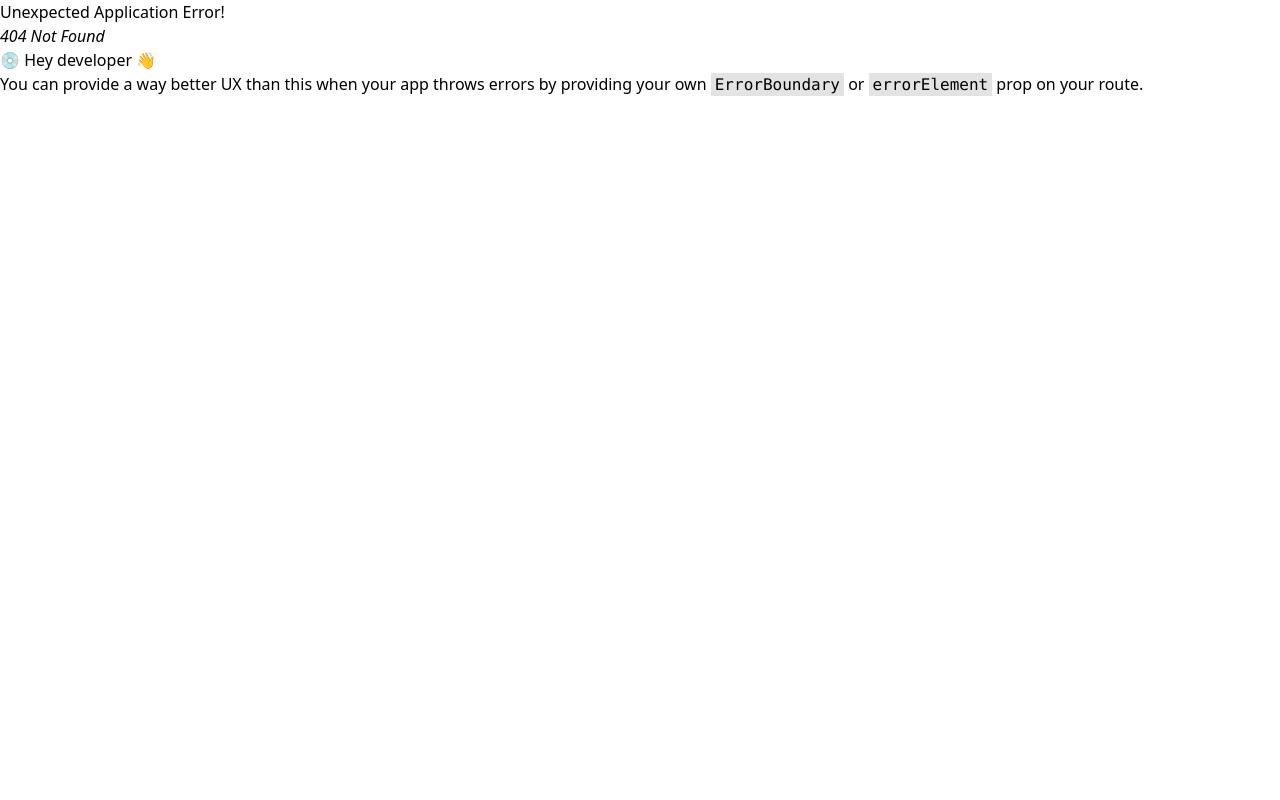
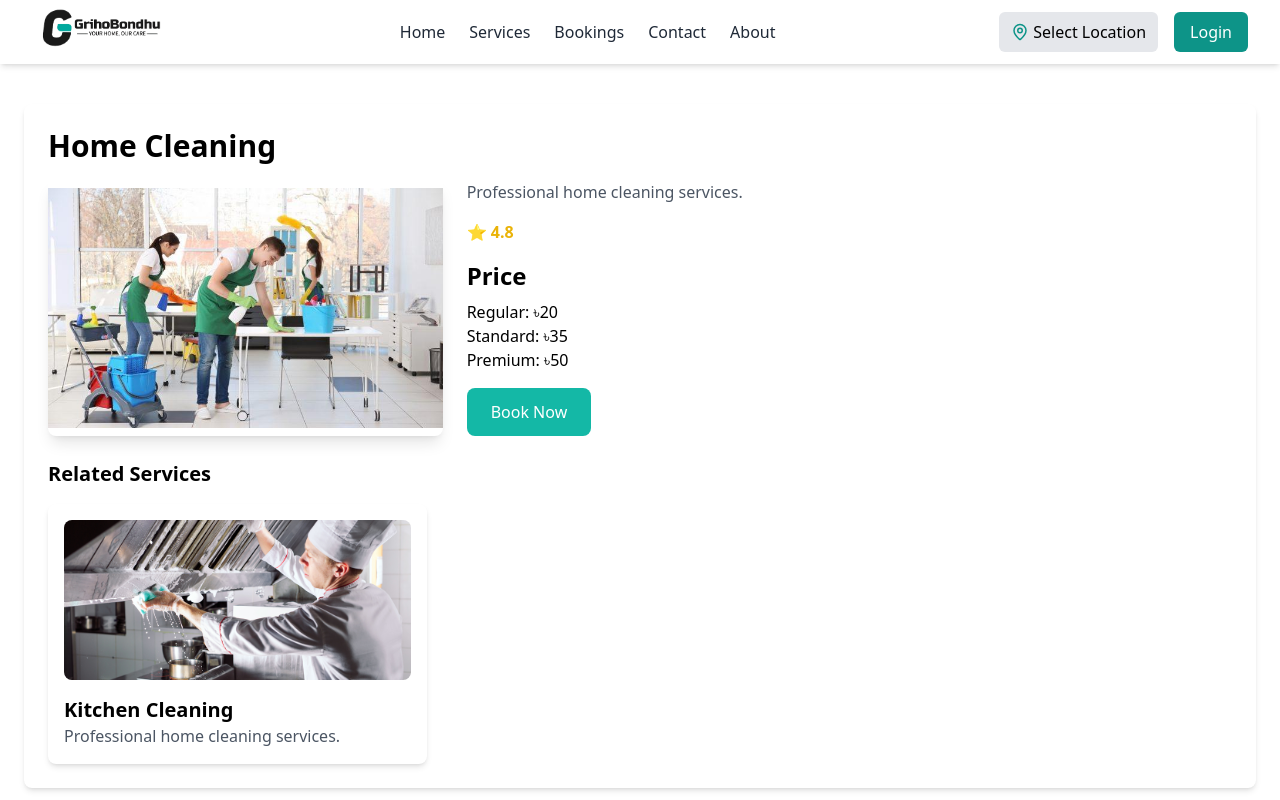
Before and after one commit to zahidnubcse/Home_Service_SD3, a React (Vite) app in the folder GrihoBondhu/: page /details/1 in a window 1280 px wide. Before the commit this address had no page. Shown: the top 800 px of the page. Built offline with nearby package versions, Linux system fonts and the light colour scheme.

Commit message:
booking, service details, service

```diff
--- a/GrihoBondhu/src/pages/BookingPage.jsx
+++ b/GrihoBondhu/src/pages/BookingPage.jsx
@@ -19,7 +19,11 @@ const BookingPage = () => {
 
         {/* Service Details */}
         <div className="mb-6 text-center">
-          <img src={service.image} alt={service.name} className="w-full h-40 object-cover rounded-lg mb-4" />
+          <img
+            src={service.image}
+            alt={service.name}
+            className="w-full h-40 object-cover rounded-lg mb-4"
+          />
           <h2 className="text-2xl font-semibold">{service.name}</h2>
           <p className="text-gray-600">{service.description}</p>
           <p className="text-yellow-500 font-semibold mt-2">⭐ {service.rating}</p>
@@ -33,11 +37,14 @@ const BookingPage = () => {
               <button
                 key={plan}
                 className={`p-3 rounded-lg text-center text-white font-semibold ${
-                  selectedPlan === plan ? "bg-teal-600" : "bg-teal-400 hover:bg-teal-500"
+                  selectedPlan === plan
+                    ? "bg-teal-600"
+                    : "bg-teal-400 hover:bg-teal-500"
                 }`}
                 onClick={() => setSelectedPlan(plan)}
               >
-                {plan.charAt(0).toUpperCase() + plan.slice(1)} <br />৳{service.price?.[plan]}
+                {plan.charAt(0).toUpperCase() + plan.slice(1)} <br />
+                ৳{service.price?.[plan]}
               </button>
             ))}
           </div>
@@ -84,7 +91,7 @@ const BookingPage = () => {
           </div>
 
           <button className="w-full bg-teal-500 text-white py-3 rounded-lg text-lg font-semibold hover:bg-teal-600 transition">
-            Confirm Booking (${service.price?.[selectedPlan]})
+            Confirm Booking (৳{service.price?.[selectedPlan]})
           </button>
         </form>
       </div>
--- /dev/null
+++ b/GrihoBondhu/src/pages/Details.jsx
@@ -0,0 +1,125 @@
+import { useParams } from "react-router-dom";
+import { useNavigate } from "react-router-dom";
+import clean from "../assets/clean_1.jpg";
+import plumbing from "../assets/plum_1.jpg";
+import car from "../assets/car_1.jpg";
+import pest from "../assets/pest_1.jpg";
+import clean1 from "../assets/clean_2.jpg";
+
+const services = [
+  {
+    id: 1,
+    name: "Home Cleaning",
+    category: "Home Cleaning",
+    description: "Professional home cleaning services.",
+    rating: 4.8,
+    image: clean,
+    price: { regular: 20, standard: 35, premium: 50 },
+  },
+  {
+    id: 2,
+    name: "Plumbing Repair",
+    category: "Plumbing",
+    description: "Expert plumbing repair services.",
+    rating: 4.7,
+    image: plumbing,
+    price: { regular: 25, standard: 40, premium: 60 },
+  },
+  {
+    id: 3,
+    name: "Car Engine Repair",
+    category: "Car Repair",
+    description: "Reliable car repair services.",
+    rating: 4.9,
+    image: car,
+    price: { regular: 30, standard: 50, premium: 70 },
+  },
+  {
+    id: 4,
+    name: "Pest Control",
+    category: "Pest Control",
+    description: "Safe pest control services.",
+    rating: 4.6,
+    image: pest,
+    price: { regular: 15, standard: 30, premium: 45 },
+  },
+  {
+    id: 5,
+    name: "Kitchen Cleaning",
+    category: "Home Cleaning",
+    description: "Professional home cleaning services.",
+    rating: 4.8,
+    image: clean1,
+    price: { regular: 20, standard: 35, premium: 50 },
+  },
+];
+
+const ServiceDetailsPage = () => {
+  const { serviceId } = useParams();
+  const navigate = useNavigate();
+
+  const service = services.find((service) => service.id === parseInt(serviceId));
+
+  if (!service) {
+    return <div>Service not found!</div>;
+  }
+
+  const relatedServices = services.filter(
+    (relatedService) => relatedService.category === service.category && relatedService.id !== service.id
+  );
+
+  return (
+    <div className="min-h-screen p-6 mt-20">
+      <div className="bg-white p-6 rounded-lg shadow-md">
+        <h1 className="text-3xl font-bold">{service.name}</h1>
+
+        {/* Image and Service Details Section */}
+        <div className="mt-4 mb-6 flex flex-col md:flex-row">
+          <img
+            src={service.image}
+            alt={service.name}
+            className="w-full md:w-1/3 h-auto object-contain rounded-lg shadow-lg mb-6 md:mb-0 md:mr-6"
+          />
+          <div>
+            <p className="text-gray-600">{service.description}</p>
+            <p className="mt-4 text-yellow-500 font-semibold">⭐ {service.rating}</p>
+            <h2 className="mt-4 text-2xl font-semibold">Price</h2>
+            <ul className="mt-2">
+              <li>Regular: ৳{service.price.regular}</li>
+              <li>Standard: ৳{service.price.standard}</li>
+              <li>Premium: ৳{service.price.premium}</li>
+            </ul>
+            <button
+              onClick={() => navigate(`/booking/${service.id}`, { state: { service } })}
+              className="mt-4 bg-teal-500 text-white px-6 py-3 rounded-lg hover:bg-teal-600 transition duration-300"
+            >
+              Book Now
+            </button>
+          </div>
+        </div>
+
+        {/* Related Services */}
+        <h3 className="mt-6 text-xl font-semibold">Related Services</h3>
+        <div className="grid md:grid-cols-3 sm:grid-cols-2 gap-6 mt-4">
+          {relatedServices.map((relatedService) => (
+            <div
+              key={relatedService.id}
+              className="bg-white p-4 rounded-lg shadow-md hover:shadow-primary cursor-pointer"
+              onClick={() => navigate(`/details/${relatedService.id}`)}
+            >
+              <img
+                src={relatedService.image}
+                alt={relatedService.name}
+                className="w-full h-40 object-cover rounded-lg"
+              />
+              <h4 className="text-xl font-semibold mt-4">{relatedService.name}</h4>
+              <p className="text-gray-600">{relatedService.description}</p>
+            </div>
+          ))}
+        </div>
+      </div>
+    </div>
+  );
+};
+
+export default ServiceDetailsPage;
--- a/GrihoBondhu/src/pages/Services.jsx
+++ b/GrihoBondhu/src/pages/Services.jsx
@@ -1,9 +1,10 @@
 import { useEffect } from "react";
-import { useLocation, useNavigate } from "react-router-dom";
+import { useNavigate } from "react-router-dom";
 import clean from "../assets/clean_1.jpg";
 import plumbing from "../assets/plum_1.jpg";
 import car from "../assets/car_1.jpg";
 import pest from "../assets/pest_1.jpg";
+import clean1 from "../assets/clean_2.jpg";
 
 const services = [
   {
@@ -42,75 +43,46 @@ const services = [
     image: pest,
     price: { regular: 15, standard: 30, premium: 45 },
   },
+  {
+    id: 5,
+    name: "Kitchen Cleaning",
+    category: "Home Cleaning",
+    description: "Professional home cleaning services.",
+    rating: 4.8,
+    image: clean1,
+    price: { regular: 20, standard: 35, premium: 50 },
+  },
 ];
 
 const ServicesPage = () => {
-  const location = useLocation();
   const navigate = useNavigate();
-  const queryParams = new URLSearchParams(location.search);
-  const selectedCategory = queryParams.get("category");
-  const searchQuery = queryParams.get("search");
 
-  useEffect(() => {
-    window.scrollTo(0, 0);
-  }, []);
-
-  // Filter services based on category or search query
-  let filteredServices = services;
-
-  if (selectedCategory) {
-    filteredServices = services.filter((service) => service.category === selectedCategory);
-  } else if (searchQuery) {
-    filteredServices = services.filter((service) =>
-      service.name.toLowerCase().includes(searchQuery.toLowerCase())
-    );
-  }
+  const handleServiceClick = (id) => {
+    navigate(`/details/${id}`);
+  };
 
   return (
     <div className="min-h-screen p-6 mt-20">
       <h1 className="text-3xl font-bold text-center text-gray-800 mb-6">
-        {selectedCategory ? (
-          `${selectedCategory} Services`
-        ) : searchQuery ? (
-          `Search Results for "${searchQuery}"`
-        ) : (
-          <>
         Our <span className="text-primary">Services</span>
-          </>
-        )}
       </h1>
 
       <div className="grid md:grid-cols-3 sm:grid-cols-2 gap-6">
-        {filteredServices.length > 0 ? (
-          filteredServices.map((service) => (
-            <div
-              key={service.id}
-              className="bg-white p-4 rounded-lg shadow-md hover:shadow-primary"
-            >
-              <img
-                src={service.image}
-                alt={service.name}
-                className="w-full h-40 object-cover rounded-lg"
-              />
+        {services.map((service) => (
+          <div key={service.id} className="bg-white p-4 rounded-lg shadow-md hover:shadow-primary">
+            <img src={service.image} alt={service.name} className="w-full h-40 object-cover rounded-lg" />
             <h2 className="text-xl font-semibold mt-4">{service.name}</h2>
             <p className="text-gray-600">Category: {service.category}</p>
             <p className="mt-2 text-gray-600">{service.description}</p>
-              <p className="mt-2 text-yellow-500 font-semibold">
-                ⭐ {service.rating}
-              </p>
+            <p className="mt-2 text-yellow-500 font-semibold">⭐ {service.rating}</p>
             <button
               className="mt-4 bg-teal-500 text-white px-4 py-2 rounded-lg w-full hover:bg-teal-600"
-                onClick={() => navigate(`/booking`, { state: { service } })}
+              onClick={() => handleServiceClick(service.id)}
             >
-                Book Now
+              View Details
             </button>
           </div>
-          ))
-        ) : (
-          <p className="text-center text-gray-500 col-span-3">
-            No services found for "{searchQuery || selectedCategory}".
-          </p>
-        )}
+        ))}
       </div>
     </div>
   );
```
Also changed, not shown: GrihoBondhu/src/Routes/router.jsx (+6 -2 lines). Lines whose indentation alone changed are shown as unchanged.
